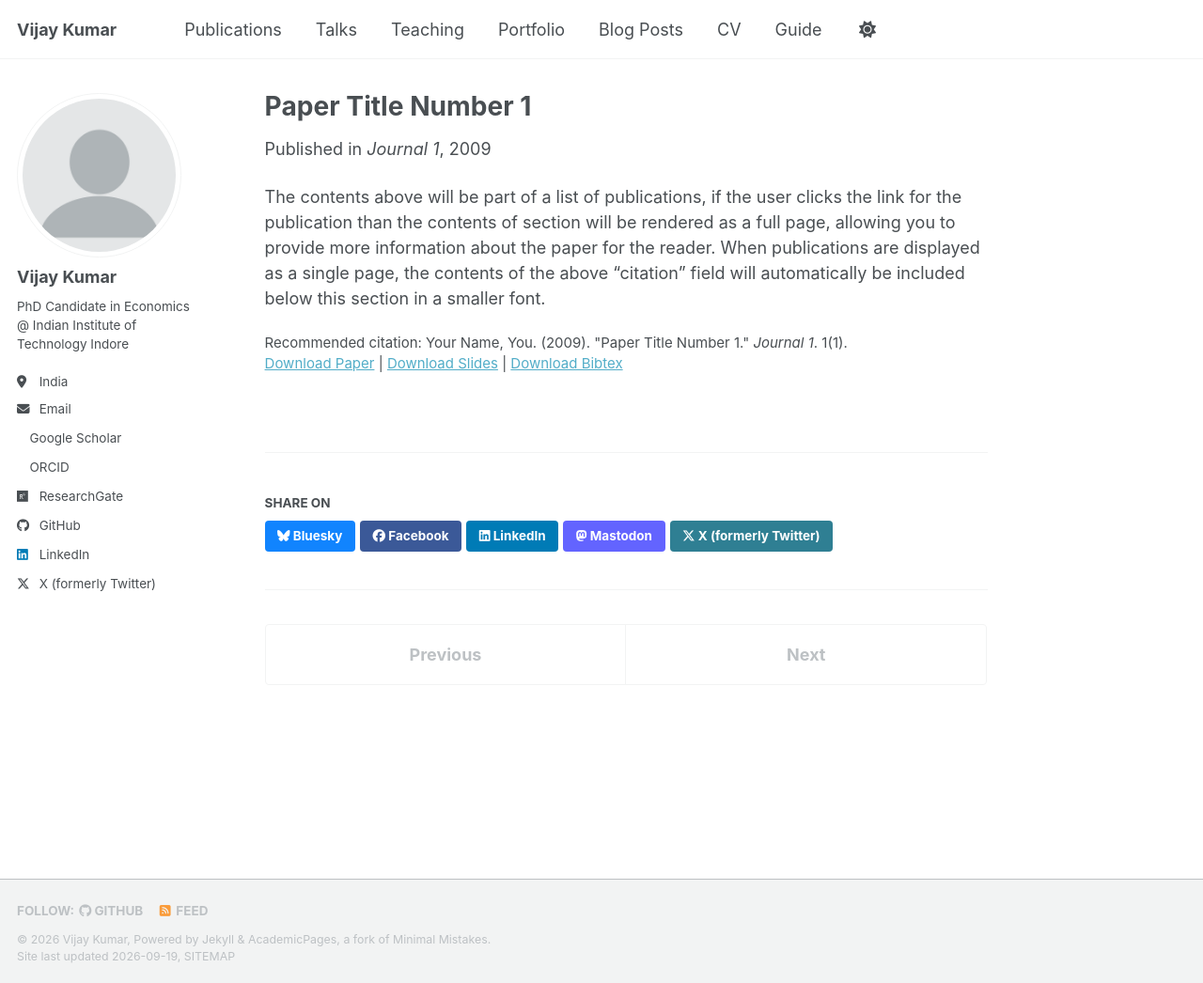
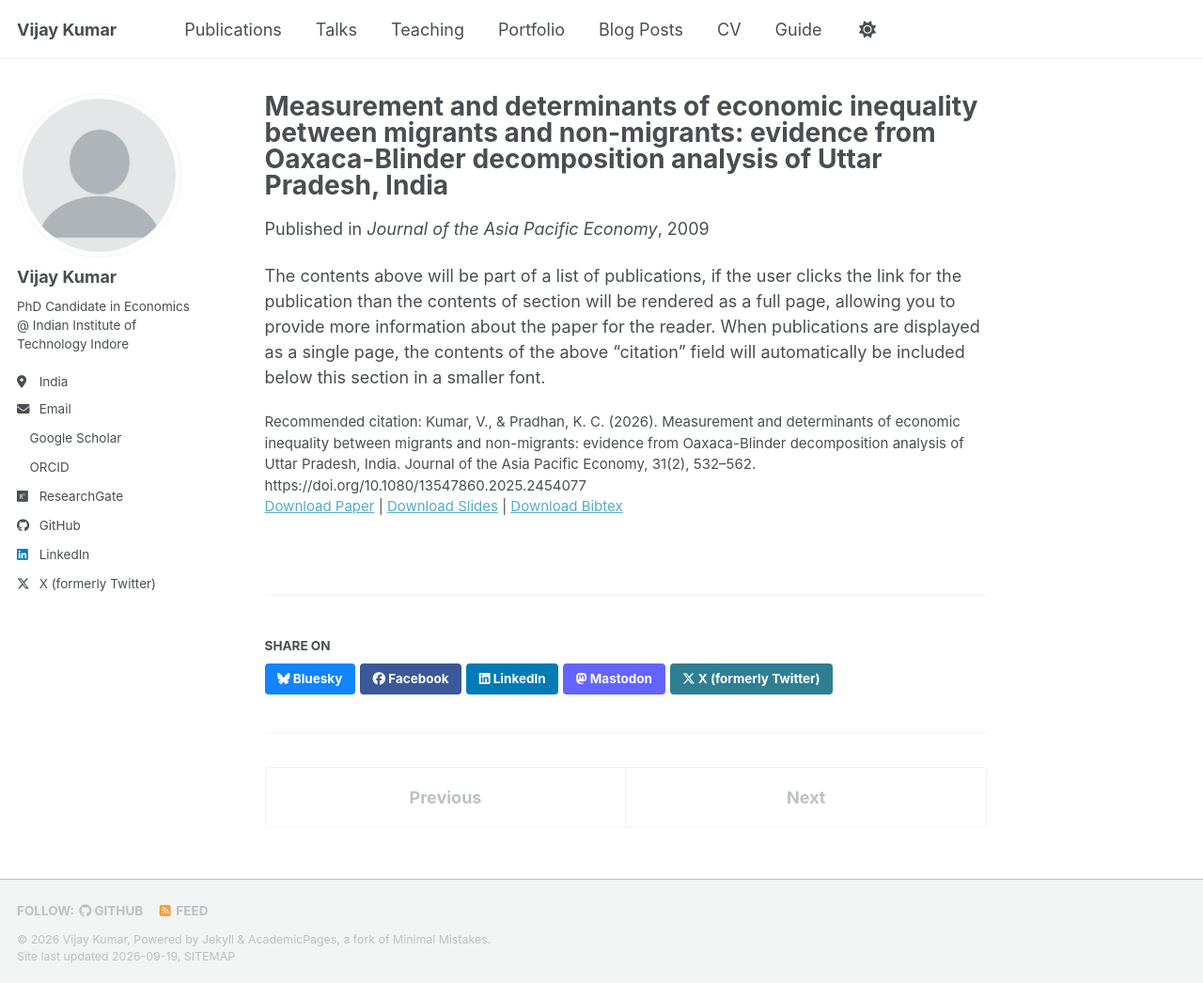
Before and after one commit to KumarVijay7897/vijaykumar.github.io, a Jekyll site: the page built from _publications/2009-10-01-paper-title-number-1.md, in a window 1280 px wide and 1046 px high. Shown: the whole window at 94% size. Built offline with Jekyll 4.4.1, drawn with Linux system fonts in a browser that asks for light colours; a style sheet for code colours, icons or effects is not loaded.

Commit message:
Update publication details for paper number 1

```diff
--- a/_publications/2009-10-01-paper-title-number-1.md
+++ b/_publications/2009-10-01-paper-title-number-1.md
@@ -1,14 +1,14 @@
 ---
-title: "Paper Title Number 1"
+title: "Measurement and determinants of economic inequality between migrants and non-migrants: evidence from Oaxaca-Blinder decomposition analysis of Uttar Pradesh, India"
 collection: publications
 category: manuscripts
 permalink: /publication/2009-10-01-paper-title-number-1
 excerpt: 'This paper is about the number 1. The number 2 is left for future work.'
 date: 2009-10-01
-venue: 'Journal 1'
+venue: 'Journal of the Asia Pacific Economy'
 slidesurl: 'https://academicpages.github.io/files/slides1.pdf'
 paperurl: 'https://academicpages.github.io/files/paper1.pdf'
 bibtexurl: 'https://academicpages.github.io/files/bibtex1.bib'
-citation: 'Your Name, You. (2009). &quot;Paper Title Number 1.&quot; <i>Journal 1</i>. 1(1).'
+citation: 'Kumar, V., & Pradhan, K. C. (2026). Measurement and determinants of economic inequality between migrants and non-migrants: evidence from Oaxaca-Blinder decomposition analysis of Uttar Pradesh, India. Journal of the Asia Pacific Economy, 31(2), 532–562. https://doi.org/10.1080/13547860.2025.2454077'
 ---
 The contents above will be part of a list of publications, if the user clicks the link for the publication than the contents of section will be rendered as a full page, allowing you to provide more information about the paper for the reader. When publications are displayed as a single page, the contents of the above "citation" field will automatically be included below this section in a smaller font.
```
